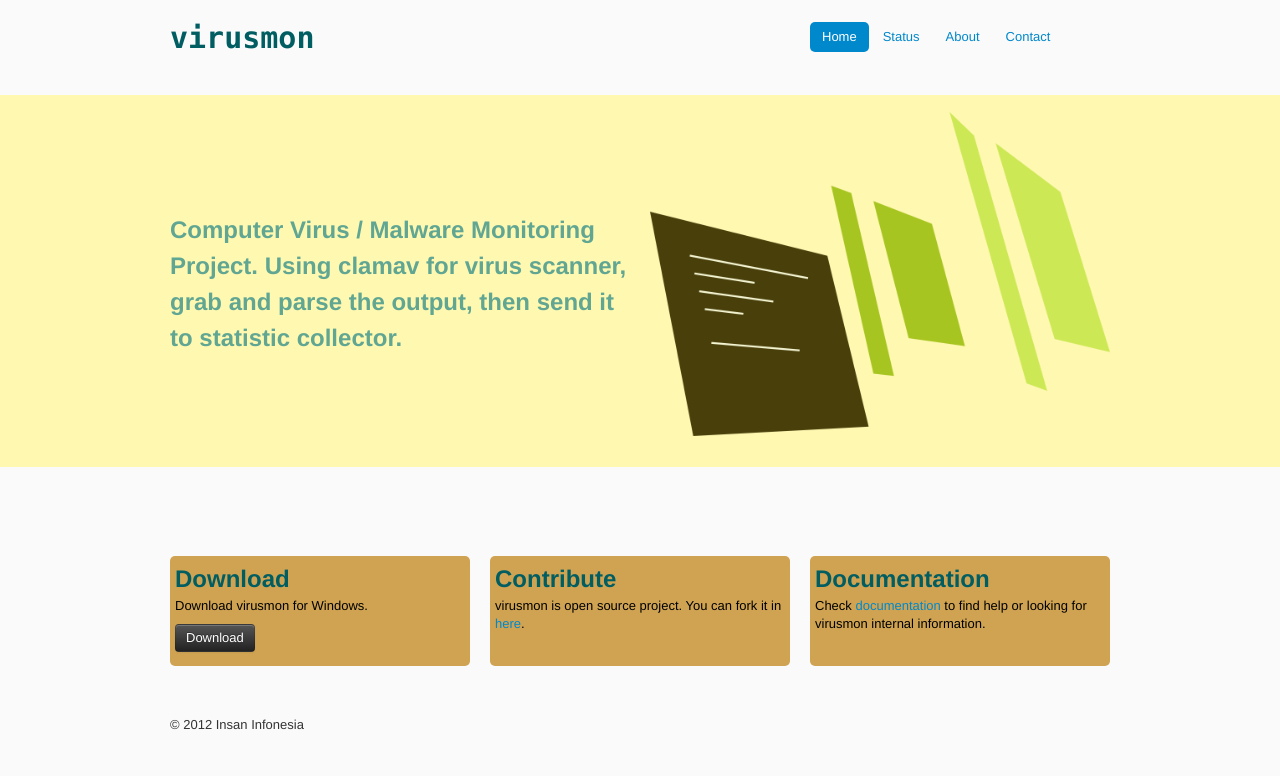
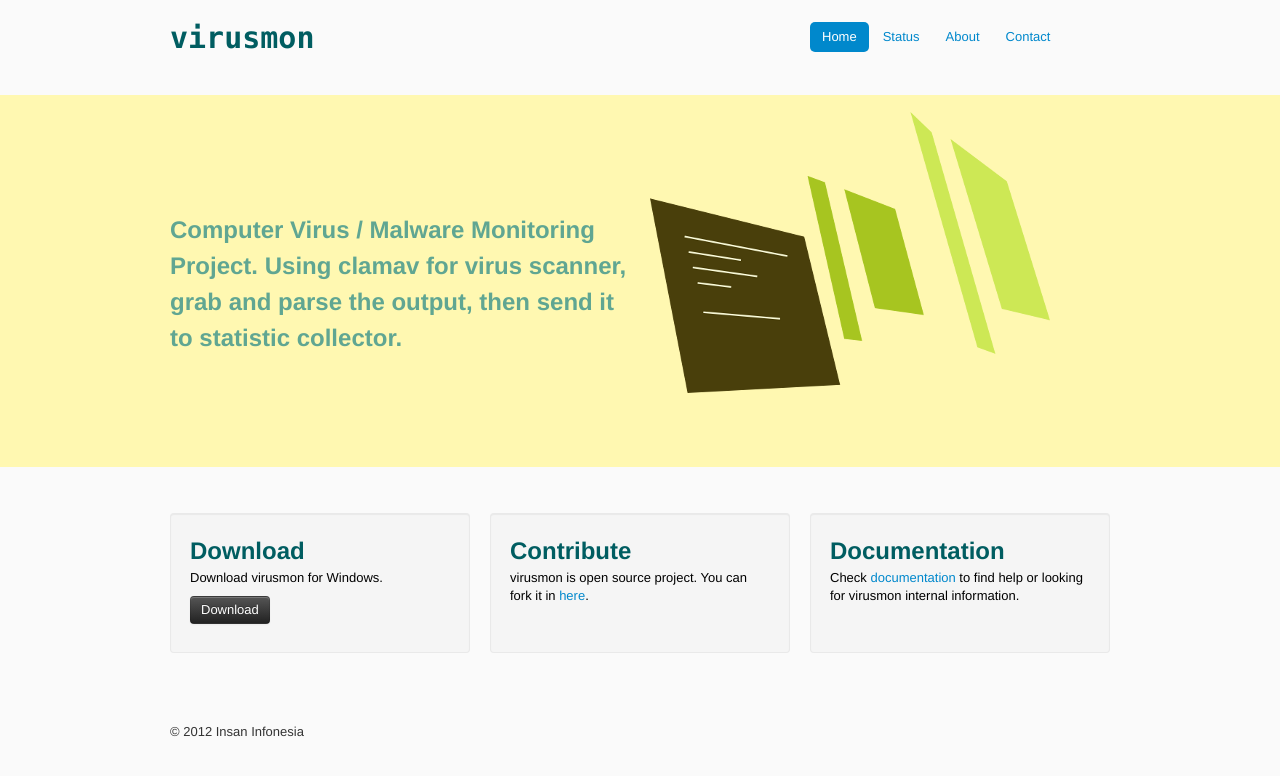
Before and after one commit to sakti/virusmon, a Django app: page / in a window 1280 px wide. Shown: the top 776 px of the page. Run offline with Django 3.2, Linux system fonts and the light colour scheme; some libraries are stand-ins or nearby versions.

Commit message:
resize logo, change box styles

```diff
--- a/vmonsc/vmonsc/static_files/css/app.css
+++ b/vmonsc/vmonsc/static_files/css/app.css
@@ -19,9 +19,6 @@ body{
 }
 
 .box{
-    background:#CFA352;
-    border-radius:5px;
-    padding:5px;
     min-height:100px;
 }
 .box h2{
--- a/vmonsc/vmonsc/templates/base.html
+++ b/vmonsc/vmonsc/templates/base.html
@@ -29,19 +29,19 @@
     </div>
     <div class="row">
         <div class="span4">
-            <div class="box">
+            <div class="box well">
                 <h2>Download</h2>
                 <p>Download virusmon for Windows.<p/> <p><a class="btn btn-inverse" href="#">Download</a></p>
             </div>
         </div>
         <div class="span4">
-            <div class="box">
+            <div class="box well">
                 <h2>Contribute</h2>
                 <p>virusmon is open source project. You can fork it in <a href="https://github.com/sakti/virusmon">here</a>.</p>
             </div>
         </div>
         <div class="span4">
-            <div class="box">
+            <div class="box well">
                 <h2>Documentation</h2>
                 <p>Check <a href="http://sakti.github.com/virusmon/doc/">documentation</a> to find help or looking for virusmon internal information.</p>
             </div>
```
Also changed, not shown: vmonsc/vmonsc/static_files/img/virusmon_logo.png.
